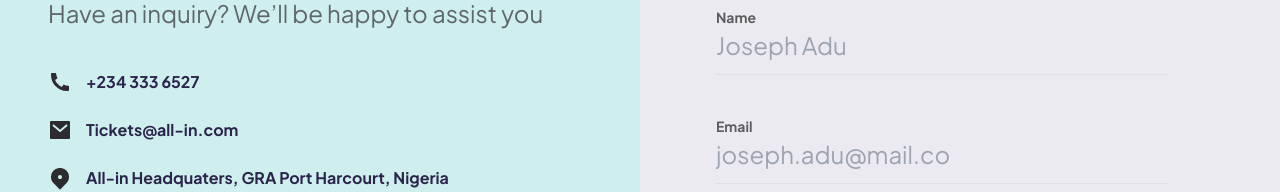
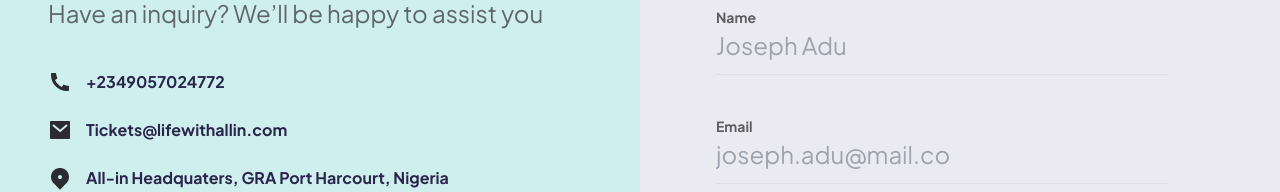
Before and after one commit to Allin-Technologies/tickets-frontend, a Next.js app: page / in a window 1280 px wide. Shown: the part 2600-2792 px from the top of the page. Built offline with nearby package versions, Linux system fonts and the light colour scheme.

Commit message:
fix: footer contact links

```diff
--- a/src/components/navigation/constants.ts
+++ b/src/components/navigation/constants.ts
@@ -81,13 +81,13 @@ export const footer: {
   ],
   contacts: [
     {
-      title: "+234 333 6527",
-      url: "tel:+234 333 6527",
+      title: "+2349057024772",
+      url: "tel:+234 905 702 4772",
       icon: "/icons/Phone.svg",
     },
     {
-      title: "Tickets@all-in.com",
-      url: "mailto:tickets@all-in.com",
+      title: "Tickets@lifewithallin.com",
+      url: "mailto:tickets@lifewithallin.com",
       icon: "/icons/Email.svg",
     },
     {
```
